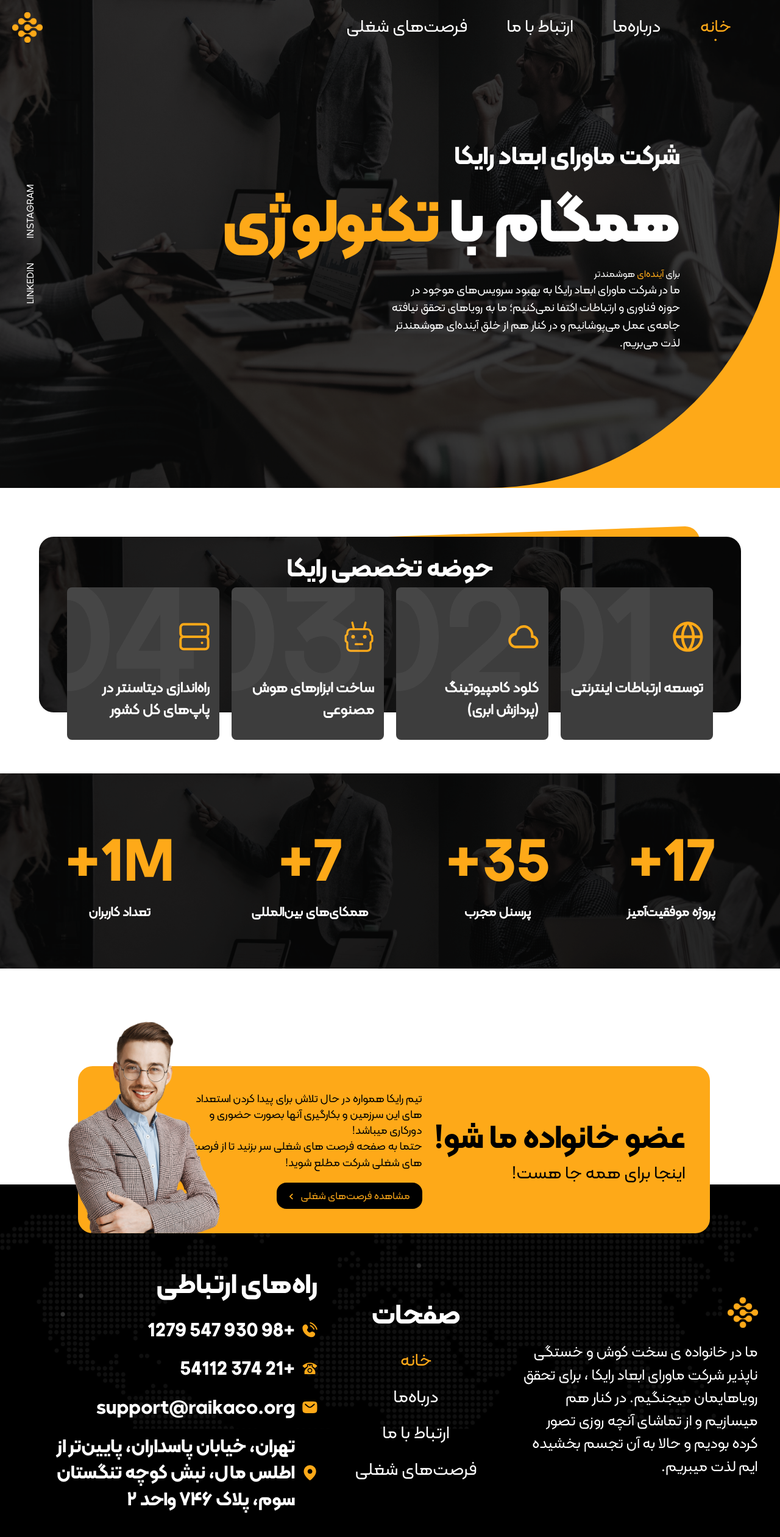
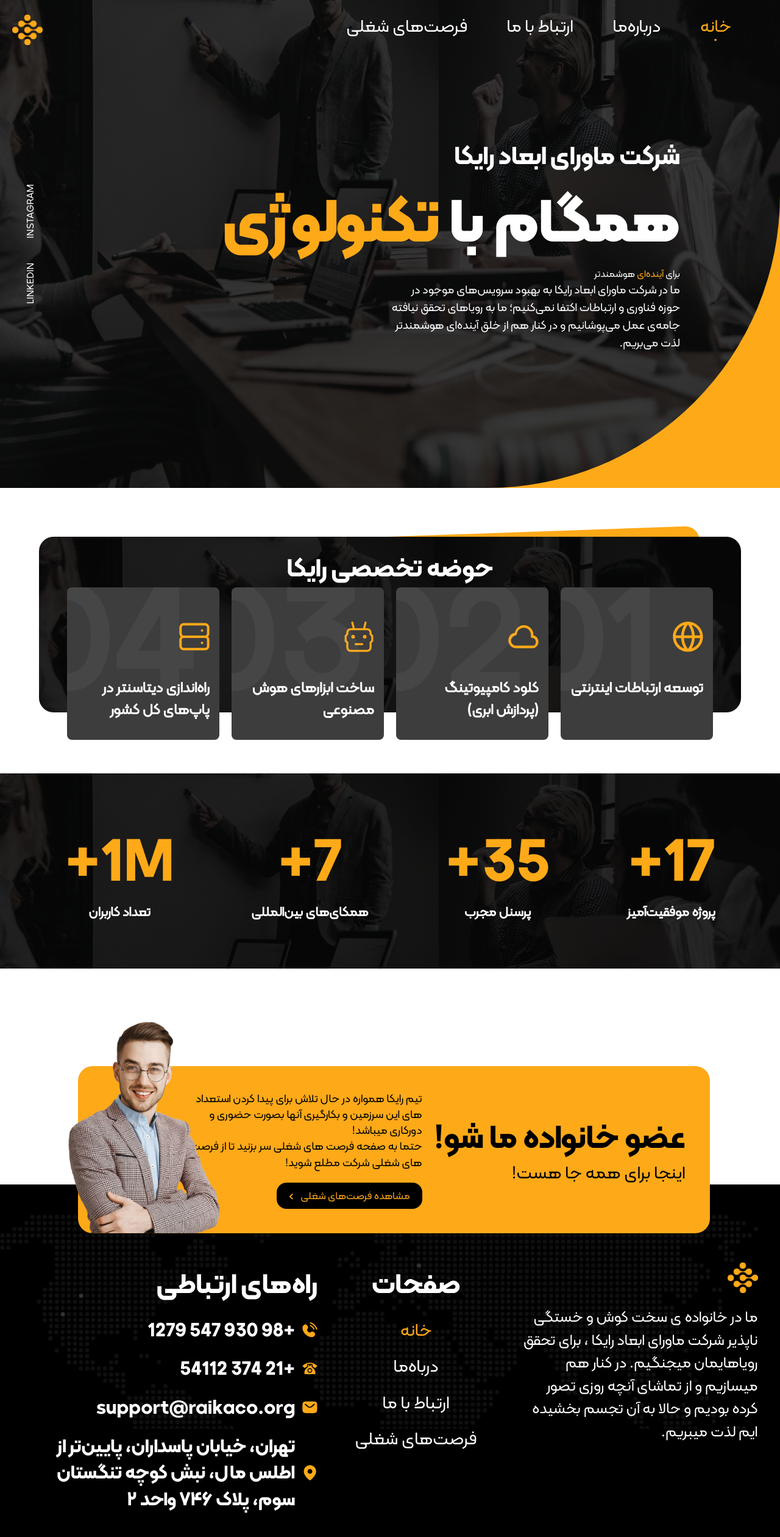
Before and after one commit to mahjs/Rayka-Main, a Next.js app: page / in a window 1280 px wide. Shown: the top 2520 px of the page at 61% size. Built offline with nearby package versions, Linux system fonts and the light colour scheme.

Commit message:
fix ui issues

```diff
--- a/src/components/footer/index.tsx
+++ b/src/components/footer/index.tsx
@@ -9,7 +9,7 @@ const Footer = () => {
           backgroundSize: "100%",
           backgroundRepeat: "no-repeat",
         }}
-        className="bg-footer-image relative z-0 mr-auto flex w-full justify-between gap-3 object-contain px-3 pb-[2rem] pt-[6rem] md:items-center md:justify-around md:pb-[5rem] md:pt-[8rem]"
+        className="relative z-0 mr-auto flex w-full justify-between gap-3 bg-footer-image object-contain px-3 pb-[2rem] pt-[6rem] md:items-start md:justify-around md:pb-[5rem] md:pt-[8rem]"
       >
         <div className="flex flex-col gap-2 md:gap-5">
           <Image
--- a/src/components/navbar/index.tsx
+++ b/src/components/navbar/index.tsx
@@ -45,7 +45,7 @@ const Navbar: FC = () => {
 
   return (
     <div
-      className={`navbar fixed left-0 right-0 top-0 z-50 flex w-full justify-between  px-5 py-5 transition-all  duration-500
+      className={`navbar fixed left-0 right-0 top-0 z-50 flex w-full items-center justify-between  px-5 py-5 transition-all  duration-500
        lg:pr-20 ${isScrolled ? "bg-[#00000099]" : ""}`}
     >
       <ul className="hidden gap-16 lg:flex">
@@ -57,7 +57,7 @@ const Navbar: FC = () => {
       <ul
         className={`fixed ${
           showNavbar ? "left-0" : "left-full"
-        }  :hidden  top-0 flex h-full w-full flex-col justify-center gap-10 bg-[#000000cc] backdrop-blur-md transition-all duration-500`}
+        } top-0 flex h-full w-full flex-col justify-center gap-10 bg-[#000000cc] backdrop-blur-md transition-all duration-500 lg:hidden`}
       >
         <button
           onClick={() => setShowNavbar(false)}
```
